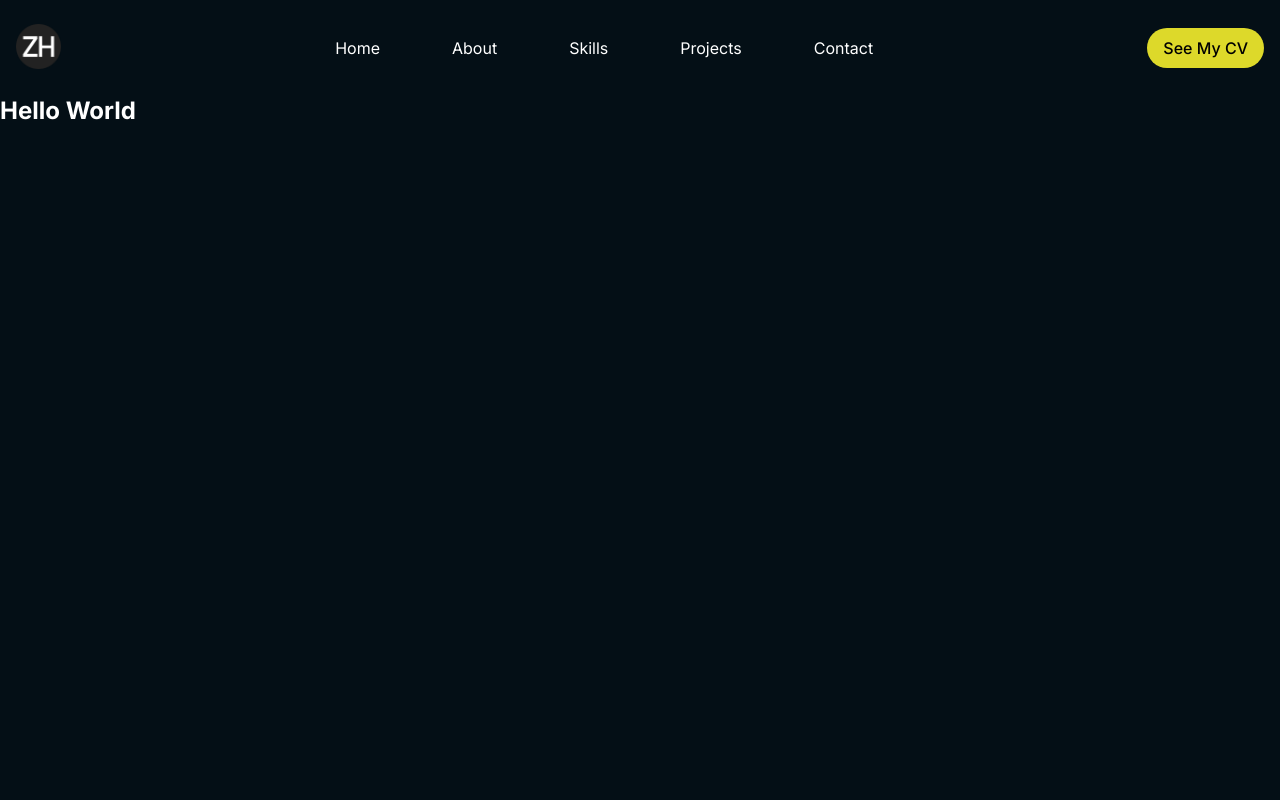
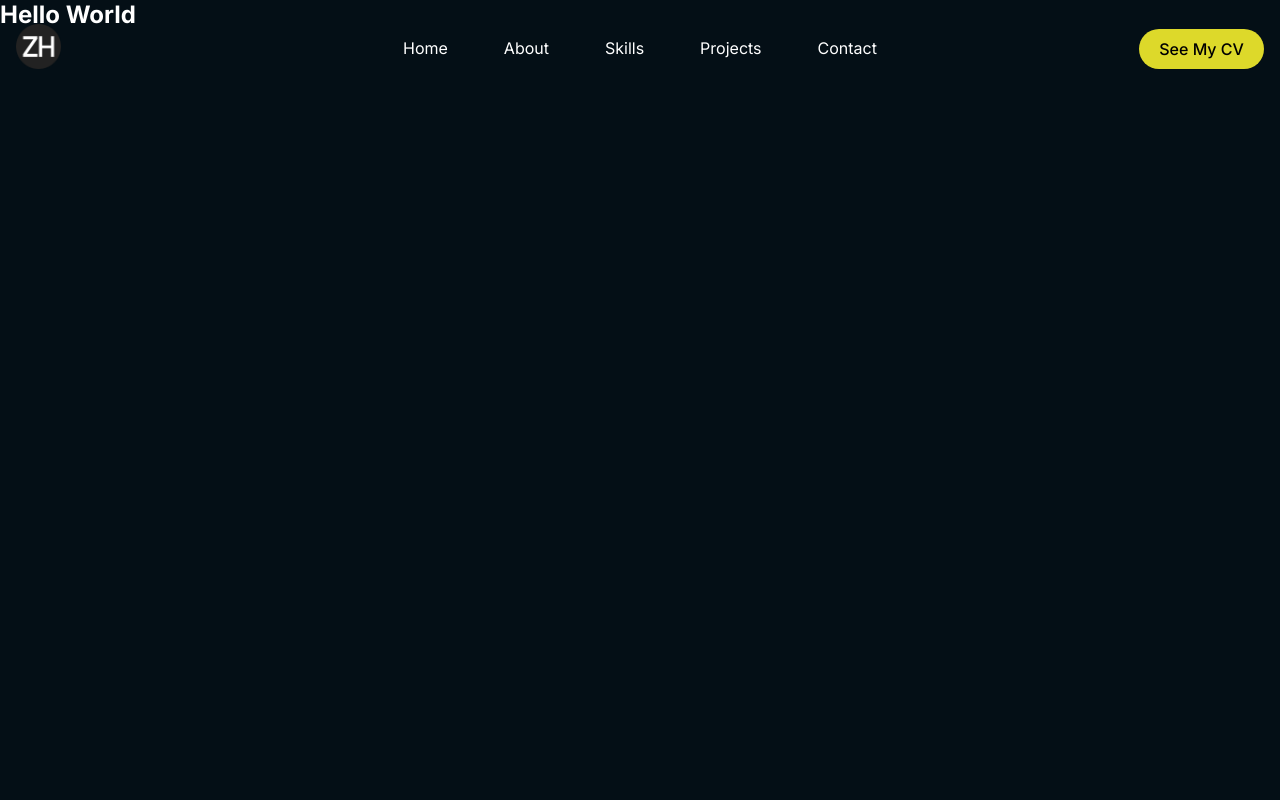
Before and after one commit to zidanhafiz/My-Portfolio-v3, a Next.js app: page / in a window 1280 px wide. Shown: the top 800 px of the page. Built offline with nearby package versions, Linux system fonts and the light colour scheme.

Commit message:
Make the navbar to responsive layout

```diff
--- a/app/page.tsx
+++ b/app/page.tsx
@@ -1,4 +1,4 @@
-import Navbar from '@/components/Navbar';
+import Navbar from '@/components/Navbar/Navbar';
 import Hero from './components/Hero';
 import styles from './page.module.scss';
 
--- a/app/variables.scss
+++ b/app/variables.scss
@@ -1,3 +1,5 @@
 $background-color: #040f16;
 $foreground-color: #fff;
 $yellow: #ddd92a;
+
+$breakpoint-md: 768px;
--- a/components/Navbar.tsx
+++ /dev/null
@@ -1,110 +0,0 @@
-'use client';
-import Image from 'next/image';
-import Link from 'next/link';
-import './navbar.scss';
-import { motion } from 'framer-motion';
-
-type Navlist = {
-  name: string;
-  link: string;
-};
-
-const navlist: Navlist[] = [
-  {
-    name: 'Home',
-    link: '#home',
-  },
-  {
-    name: 'About',
-    link: '#about',
-  },
-  {
-    name: 'Skills',
-    link: '#skills',
-  },
-  {
-    name: 'Projects',
-    link: '#projects',
-  },
-  {
-    name: 'Contact',
-    link: '#contact',
-  },
-];
-
-const navlistVariants = {
-  hidden: {
-    opacity: 0,
-    x: -20,
-  },
-  show: {
-    opacity: 1,
-    x: 0,
-    transition: {
-      duration: 0.6,
-      staggerChildren: 0.1,
-    },
-  },
-};
-
-const listItemVariants = {
-  hidden: {
-    opacity: 0,
-  },
-  show: {
-    opacity: 1,
-  },
-  hover: {
-    y: -5,
-  },
-};
-
-const Navbar = () => {
-  return (
-    <nav className='navbar'>
-      <Link
-        href='/'
-        as='/'
-        className='navbar__logo'
-        title='Home'
-      >
-        <Image
-          className='navbar__logo-img'
-          src='/logo.png'
-          width={192}
-          height={192}
-          alt='logo'
-        />
-      </Link>
-      <motion.ul
-        className='navbar__list'
-        variants={navlistVariants}
-        initial='hidden'
-        animate='show'
-      >
-        {navlist.map((nav) => (
-          <motion.li
-            key={nav.name}
-            variants={listItemVariants}
-          >
-            <motion.a
-              variants={listItemVariants}
-              whileHover='hover'
-              href={nav.link}
-            >
-              {nav.name}
-            </motion.a>
-          </motion.li>
-        ))}
-      </motion.ul>
-      <a
-        href='#'
-        className='navbar__cta'
-      >
-        See My CV
-      </a>
-    </nav>
-  );
-};
-
-export default Navbar;
--- /dev/null
+++ b/components/Navbar/CloseBtn.tsx
@@ -0,0 +1,16 @@
+'use client';
+import { MdClose } from 'react-icons/md';
+import './navbar.scss';
+
+const CloseBtn = ({ handleOpen }: { handleOpen: () => void }) => {
+  return (
+    <div
+      className='navbar__close-btn'
+      onClick={handleOpen}
+    >
+      <MdClose />
+    </div>
+  );
+};
+
+export default CloseBtn;
--- /dev/null
+++ b/components/Navbar/Navbar.tsx
@@ -0,0 +1,148 @@
+'use client';
+import Image from 'next/image';
+import Link from 'next/link';
+import './navbar.scss';
+import { AnimatePresence, motion } from 'framer-motion';
+import ToggleBtn from './ToggleBtn';
+import { useState } from 'react';
+import CloseBtn from './CloseBtn';
+
+type Navlist = {
+  name: string;
+  link: string;
+};
+
+const navlist: Navlist[] = [
+  {
+    name: 'Home',
+    link: '#home',
+  },
+  {
+    name: 'About',
+    link: '#about',
+  },
+  {
+    name: 'Skills',
+    link: '#skills',
+  },
+  {
+    name: 'Projects',
+    link: '#projects',
+  },
+  {
+    name: 'Contact',
+    link: '#contact',
+  },
+];
+
+const listItemVariants = {
+  hidden: {
+    opacity: 0,
+    x: -20,
+  },
+  show: (i: any) => ({
+    opacity: 1,
+    x: 0,
+    transition: {
+      duration: 0.6,
+      delay: i * 0.1,
+    },
+  }),
+  hover: {
+    y: -5,
+  },
+};
+
+const sidebarVariants = {
+  hidden: {
+    x: -300,
+    transition: {
+      duration: 0.3,
+    },
+  },
+  show: {
+    x: 0,
+    transition: {
+      duration: 0.3,
+    },
+  },
+};
+
+const Navbar = () => {
+  const [open, setOpen] = useState<boolean>(false);
+
+  const handleOpen = () => setOpen(!open);
+
+  return (
+    <nav className='navbar'>
+      <ToggleBtn handleOpen={handleOpen} />
+      <Link
+        href='/'
+        as='/'
+        className='navbar__logo'
+        title='Home'
+      >
+        <Image
+          className='navbar__logo-img'
+          src='/logo.png'
+          width={192}
+          height={192}
+          alt='logo'
+        />
+      </Link>
+      <ul className='navbar__list--desktop'>
+        <NavlistItems />
+      </ul>
+      <AnimatePresence>
+        {open && (
+          <motion.ul
+            className='navbar__list--mobile'
+            variants={sidebarVariants}
+            initial='hidden'
+            animate='show'
+            exit='hidden'
+          >
+            <CloseBtn handleOpen={handleOpen} />
+            <NavlistItems handleOpen={handleOpen} />
+          </motion.ul>
+        )}
+      </AnimatePresence>
+      <a
+        href='#'
+        className='navbar__cta'
+      >
+        See My CV
+      </a>
+    </nav>
+  );
+};
+
+const NavlistItems = ({ handleOpen }: { handleOpen?: () => void }) => {
+  return (
+    <>
+      {navlist.map((nav, i) => (
+        <motion.li
+          key={nav.name}
+          variants={listItemVariants}
+          initial='hidden'
+          animate='show'
+          whileHover='hover'
+          custom={i}
+        >
+          {handleOpen ? (
+            <a
+              href={nav.link}
+              onClick={handleOpen}
+            >
+              {nav.name}
+            </a>
+          ) : (
+            <a href={nav.link}>{nav.name}</a>
+          )}
+        </motion.li>
+      ))}
+    </>
+  );
+};
+
+export default Navbar;
--- /dev/null
+++ b/components/Navbar/ToggleBtn.tsx
@@ -0,0 +1,16 @@
+'use client';
+import { HiMenuAlt2 } from 'react-icons/hi';
+import './navbar.scss';
+
+const ToggleBtn = ({ handleOpen }: { handleOpen: () => void }) => {
+  return (
+    <div
+      className='navbar__toggle-btn'
+      onClick={handleOpen}
+    >
+      <HiMenuAlt2 />
+    </div>
+  );
+};
+
+export default ToggleBtn;
--- /dev/null
+++ b/components/Navbar/navbar.scss
@@ -0,0 +1,132 @@
+@import '/app/variables';
+
+.navbar {
+  width: 100%;
+  max-width: 1280px;
+  display: grid;
+  grid-template-columns: 0.4fr 0.5fr 2fr;
+  align-items: center;
+  padding: 1rem;
+  position: fixed;
+  left: 0;
+  right: 0;
+  z-index: 999;
+
+  @media (min-width: $breakpoint-md) {
+    display: flex;
+    justify-content: space-between;
+    align-items: center;
+    margin: 0 auto;
+    padding: 1.5rem 1rem;
+  }
+
+  .navbar__toggle-btn {
+    font-size: 2.5rem;
+    cursor: pointer;
+    width: fit-content;
+
+    @media (min-width: $breakpoint-md) {
+      display: none;
+    }
+  }
+
+  .navbar__close-btn {
+    font-size: 2rem;
+    cursor: pointer;
+    width: fit-content;
+    align-self: end;
+  }
+
+  .navbar__logo {
+    min-width: 10%;
+
+    .navbar__logo-img {
+      width: 40px;
+      height: 40px;
+
+      @media (min-width: $breakpoint-md) {
+        width: 45px;
+        height: 45px;
+      }
+    }
+  }
+
+  .navbar__list--mobile {
+    display: flex;
+    flex-direction: column;
+    background-color: #fff;
+    position: fixed;
+    top: 0;
+    bottom: 0;
+    left: 0;
+    padding: 2rem 1rem;
+    gap: 2rem;
+    width: 300px;
+    color: black;
+
+    li {
+      list-style: none;
+      text-align: center;
+
+      a {
+        display: inline-block;
+        font-weight: 600;
+        padding: 8px 0;
+        border-bottom: 1px solid transparent;
+      }
+
+      a:hover {
+        border-bottom: 1px solid black;
+      }
+    }
+
+    @media (min-width: $breakpoint-md) {
+      display: none;
+    }
+  }
+
+  .navbar__list--desktop {
+    display: none;
+
+    @media (min-width: $breakpoint-md) {
+      display: flex;
+      position: unset;
+      flex-direction: row;
+      background-color: transparent;
+      gap: 3.5rem;
+      width: fit-content;
+      padding: 0;
+      color: inherit;
+
+      li {
+        list-style: none;
+        text-align: center;
+
+        a {
+          display: inline-block;
+          padding: 8px 0;
+          border-bottom: 1px solid transparent;
+        }
+
+        a:hover {
+          border-bottom: 1px solid #fff;
+        }
+      }
+    }
+  }
+
+  .navbar__cta {
+    background-color: $yellow;
+    padding: 10px 16px;
+    border-radius: 2rem;
+    text-align: center;
+    color: #000;
+    font-weight: 500;
+    justify-self: end;
+    transition: 0.3s;
+    min-width: 10%;
+  }
+  .navbar__cta:hover {
+    background-color: #b9b60e;
+  }
+}
--- a/components/navbar.scss
+++ /dev/null
@@ -1,48 +0,0 @@
-@import '/app/variables';
-
-.navbar {
-  width: 100%;
-  max-width: 1280px;
-  height: 60px;
-  display: flex;
-  justify-content: space-between;
-  align-items: center;
-  margin: 0 auto;
-  padding: 3rem 1rem;
-
-  .navbar__logo-img {
-    width: 45px;
-    height: 45px;
-  }
-
-  .navbar__list {
-    display: flex;
-    gap: 3.5rem;
-
-    li {
-      list-style: none;
-
-      a {
-        color: inherit;
-        text-decoration: none;
-        display: inline-block;
-        padding: 8px;
-      }
-      a:hover {
-        border-bottom: 1px solid #fff;
-      }
-    }
-  }
-
-  .navbar__cta {
-    background-color: $yellow;
-    padding: 10px 16px;
-    border-radius: 2rem;
-    color: #000;
-    font-weight: 500;
-    transition: 0.3s;
-  }
-  .navbar__cta:hover {
-    background-color: #b9b60e;
-  }
-}
```
